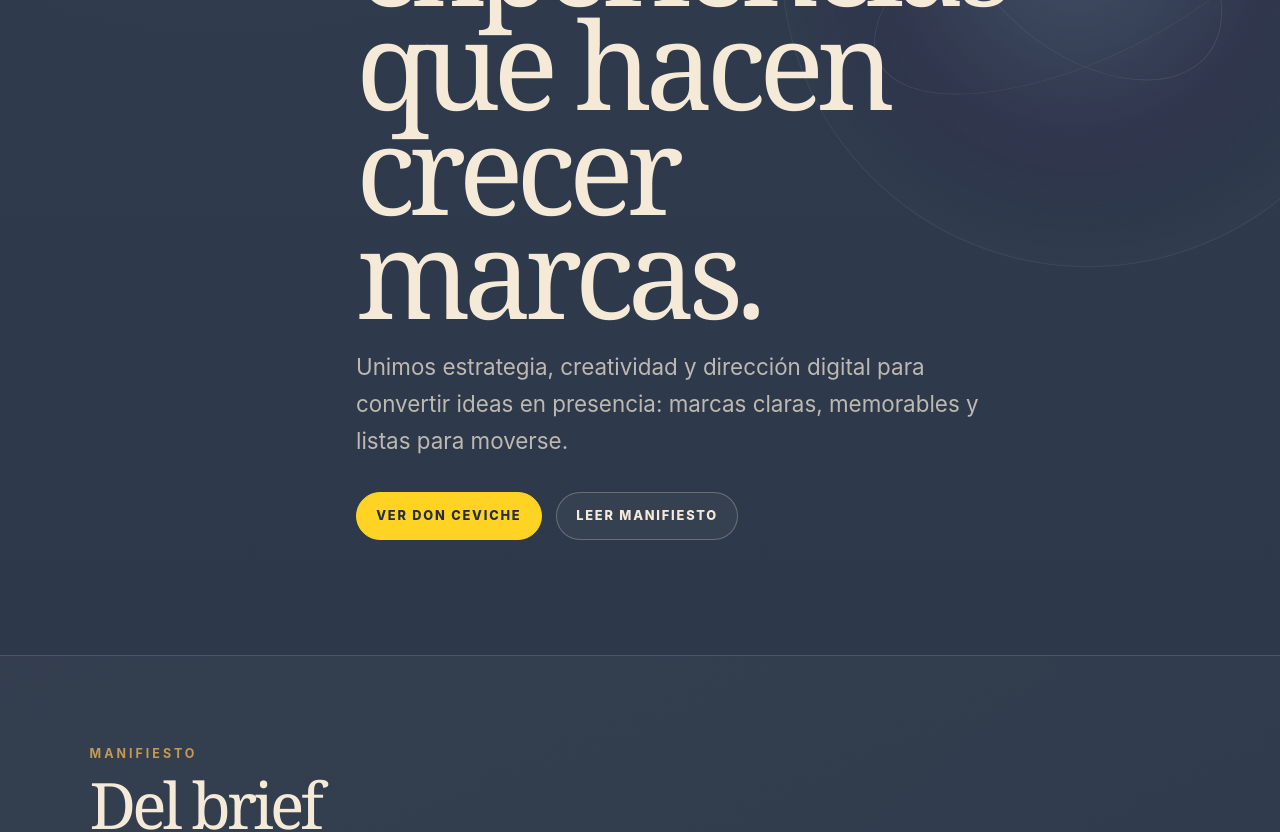
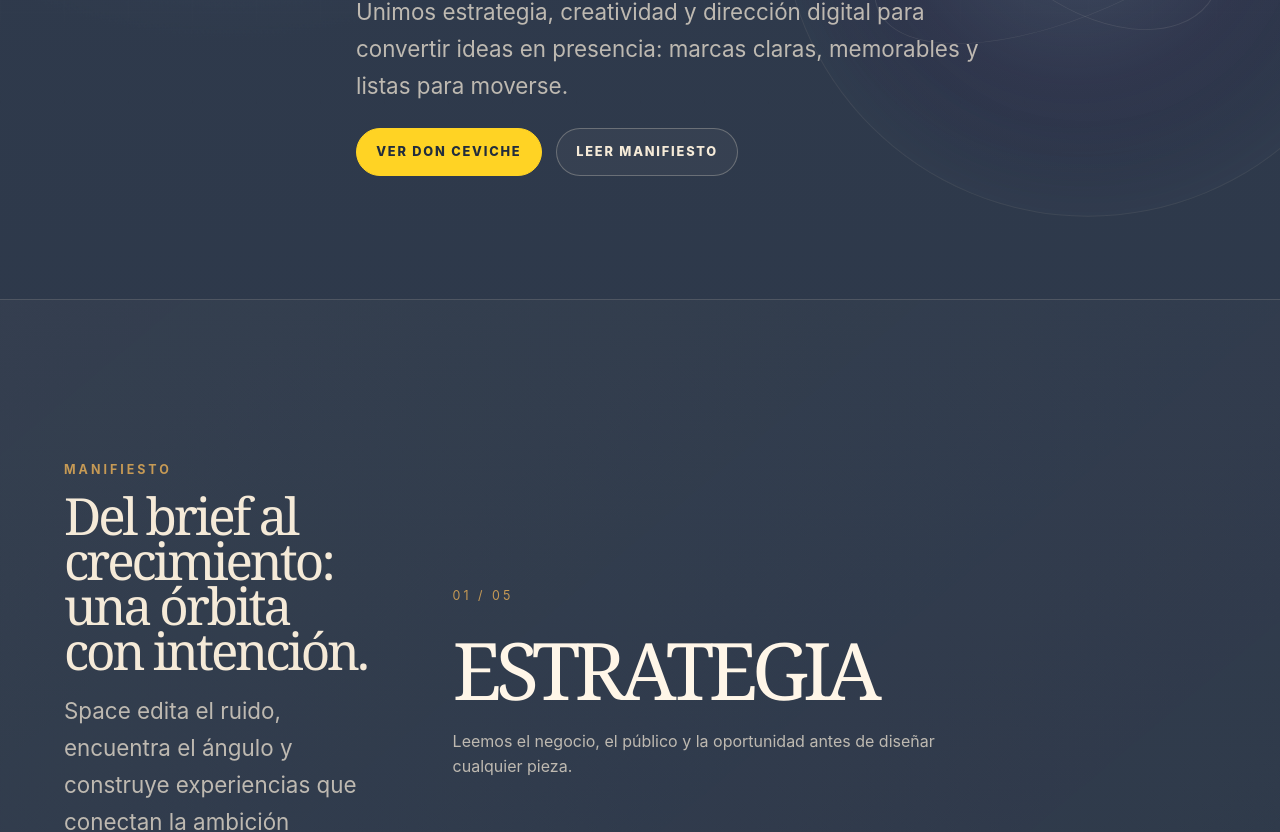
Before and after one commit to risso-patron/space-panama-web, a Next.js app: page / in a window 1280 px wide. Shown: the part 500-1332 px from the top of the page. Built offline with nearby package versions, Linux system fonts and the light colour scheme; no server answers.

Commit message:
fix(web): recover visual slice motion and scale

```diff
--- a/app/globals.css
+++ b/app/globals.css
@@ -33,13 +33,13 @@ main::before {
 .eyebrow { margin: 0 0 1rem; color: var(--gold); font-size: .78rem; font-weight: 700; letter-spacing: .24em; text-transform: uppercase; }
 h1,h2,h3,p { margin-top: 0; }
 h1,h2 { font-family: Georgia,"Times New Roman",serif; font-weight: 500; letter-spacing: -.06em; }
-h1 { max-width: 10ch; margin-bottom: 1.5rem; font-size: clamp(4rem,9.5vw,10rem); line-height: .86; }
+h1 { max-width: 17ch; margin-bottom: 1.1rem; font-size: clamp(3.2rem,6vw,6.4rem); line-height: .92; }
 h2 { max-width: 12ch; margin-bottom: 1.25rem; font-size: clamp(3rem,8vw,7rem); line-height: .88; }
-.hero__content { position: relative; z-index: 1; align-self: center; max-width: 78rem; padding: clamp(1rem,4vw,4rem) 0; }
-.hero__brand { display: inline-flex; align-items: center; margin-bottom: clamp(2rem,5vw,4.5rem); }
-.hero__brand img { width: clamp(7rem,14vw,12rem); height: auto; mix-blend-mode: screen; filter: saturate(.7) brightness(1.9); }
+.hero__content { position: relative; z-index: 1; align-self: center; max-width: 68rem; padding: clamp(.75rem,3vw,3rem) 0; }
+.hero__brand { display: inline-flex; align-items: center; margin-bottom: clamp(1.25rem,3vw,2.6rem); }
+.hero__brand img { width: clamp(6.5rem,11vw,9rem); height: auto; mix-blend-mode: screen; filter: saturate(.7) brightness(1.9); }
 .hero__deck,.manifesto__intro>p:not(.eyebrow),.footer p { max-width: 39rem; color: rgba(245,234,216,.72); font-size: clamp(1.1rem,2vw,1.4rem); line-height: 1.65; }
-.hero__actions { display:flex; flex-wrap:wrap; gap:.9rem; margin-top:2rem; }
+.hero__actions { display:flex; flex-wrap:wrap; gap:.9rem; margin-top:1.4rem; }
 .button { display:inline-flex; align-items:center; min-height:3rem; border:1px solid rgba(245,234,216,.28); border-radius:999px; padding:0 1.2rem; font-size:.8rem; font-weight:800; letter-spacing:.14em; text-transform:uppercase; }
 .button--primary { border-color:var(--lime); color:var(--ink); background:var(--lime); }
 .button--ghost { background:rgba(245,234,216,.04); }
@@ -48,25 +48,27 @@ h2 { max-width: 12ch; margin-bottom: 1.25rem; font-size: clamp(3rem,8vw,7rem); l
 .hero__atmosphere::after { inset:25%; transform:rotate(38deg) scaleY(.62); }
 
 .scene--manifesto { display:block; min-height:100svh; padding:0; background:linear-gradient(140deg,rgba(245,234,216,.035),transparent 55%); }
-.manifesto__stage { position:relative; display:grid; grid-template-columns:minmax(16rem,.55fr) minmax(0,1.45fr); align-items:center; gap:clamp(2rem,8vw,9rem); width:100%; min-height:100svh; padding:clamp(2rem,7vw,7rem); overflow:hidden; }
+.manifesto__stage { position:relative; display:grid; grid-template-columns:minmax(15rem,.58fr) minmax(0,1.42fr); align-items:center; gap:clamp(2rem,6vw,6rem); width:100%; min-height:100svh; padding:clamp(2rem,5vw,5rem); overflow:hidden; }
 .manifesto__intro { position:relative; z-index:1; }
-.manifesto__intro h2 { font-size:clamp(2.5rem,5vw,5rem); }
-.manifesto__sequence { position:relative; display:grid; align-items:center; min-height:min(74vh,48rem); }
+.manifesto__intro h2 { font-size:clamp(2.4rem,4vw,4.2rem); }
+.manifesto__sequence { position:relative; display:grid; align-items:center; min-height:min(66vh,40rem); padding-bottom:2rem; }
 .manifesto-step { width:100%; opacity:1; }
 .scene--manifesto.is-pinned .manifesto-step { grid-area:1/1; }
 .manifesto-step__index { display:block; margin-bottom:clamp(1rem,4vh,3rem); color:var(--gold); font-size:.78rem; letter-spacing:.24em; }
-.manifesto-step h3 { margin:0; color:var(--cream-strong); font-family:Georgia,"Times New Roman",serif; font-size:clamp(4rem,10vw,11rem); font-weight:500; line-height:.82; letter-spacing:-.075em; }
-.manifesto-step p { max-width:34rem; margin:clamp(1.5rem,4vh,3rem) 0 0; color:rgba(245,234,216,.72); font-size:clamp(1rem,1.5vw,1.3rem); line-height:1.6; }
-.manifesto__progress { position:absolute; right:clamp(2rem,7vw,7rem); bottom:clamp(2rem,6vh,5rem); width:min(24rem,34vw); height:2px; background:rgba(245,234,216,.24); }
+.manifesto-step h3 { margin:0; color:var(--cream-strong); font-family:Georgia,"Times New Roman",serif; font-size:clamp(3rem,6.2vw,7rem); font-weight:500; line-height:.88; letter-spacing:-.075em; }
+.manifesto-step p { max-width:31rem; margin:clamp(1rem,3vh,2rem) 0 0; color:rgba(245,234,216,.72); font-size:clamp(.95rem,1.25vw,1.15rem); line-height:1.6; }
+.scene--manifesto:not(.is-pinned) .manifesto-step h3 { font-size:clamp(2rem,4vw,4.2rem); line-height:.98; }
+.manifesto__progress { display:none; position:absolute; right:clamp(2rem,7vw,7rem); bottom:clamp(2rem,6vh,5rem); width:min(24rem,34vw); height:2px; background:rgba(245,234,216,.24); }
+.scene--manifesto.is-pinned .manifesto__progress { display:block; }
 .manifesto__progress-fill { display:block; width:100%; height:100%; background:var(--lime); transform:scaleX(0); transform-origin:left center; }
 .manifesto__progress-label { position:absolute; right:0; bottom:.75rem; color:rgba(245,234,216,.56); font-size:.7rem; letter-spacing:.18em; }
 .scene--work { min-height:auto; }
 .work-story { width:100%; max-width:90rem; margin:auto; }
-.work-story__intro { display:grid; grid-template-columns:1fr minmax(16rem,.8fr); align-items:end; gap:1rem 4vw; margin:0 0 clamp(2rem,7vh,6rem); }
+.work-story__intro { display:grid; grid-template-columns:1fr minmax(16rem,.8fr); align-items:end; gap:1rem 4vw; margin:0 0 clamp(2rem,5vh,4rem); }
 .work-story__intro .eyebrow { grid-column:1/-1; margin:0; }
-.work-story__intro h2 { margin:0; font-size:clamp(4rem,10vw,10rem); }
+.work-story__intro h2 { margin:0; font-size:clamp(3.5rem,7vw,7.2rem); }
 .work-story__lead { max-width:34rem; margin:0 0 .4rem; color:rgba(245,234,216,.72); font-size:clamp(1rem,1.5vw,1.3rem); line-height:1.65; }
-.work-story__scene { position:relative; min-height:min(77vw,48rem); margin-inline:auto; }
+.work-story__scene { position:relative; min-height:min(62vw,39rem); margin-inline:auto; }
 .work-story__main { position:absolute; inset:0 8%; margin:0; overflow:hidden; border-radius:1.5rem; background:linear-gradient(145deg,rgba(64,32,95,.78),rgba(255,211,36,.2)),#092f37; box-shadow:var(--shadow); }
 .work-story__main img,.work-story__video { position:absolute; inset:0; width:100%; height:100%; object-fit:cover; }
 .work-story__video { opacity:.82; filter:saturate(1.1) contrast(1.06); }
@@ -75,7 +77,7 @@ h2 { max-width: 12ch; margin-bottom: 1.25rem; font-size: clamp(3rem,8vw,7rem); l
 .work-story__layer--one { top:5%; right:0; }
 .work-story__layer--two { bottom:5%; left:0; transform:rotate(-3deg); }
 .work-story__caption { position:absolute; right:9%; bottom:1rem; z-index:2; color:var(--cream-strong); font-size:.72rem; letter-spacing:.16em; text-transform:uppercase; text-shadow:0 2px 8px #000; }
-.work-story__outro { display:grid; grid-template-columns:1fr minmax(16rem,.75fr); gap:2rem; align-items:start; margin:clamp(3rem,9vh,8rem) 8% clamp(4rem,12vh,10rem); }
+.work-story__outro { display:grid; grid-template-columns:1fr minmax(16rem,.75fr); gap:2rem; align-items:start; margin:clamp(2rem,6vh,5rem) 8% clamp(3rem,8vh,7rem); }
 .work-story__outro>p { max-width:38rem; color:var(--cream-strong); font:clamp(1.7rem,4vw,3.6rem)/1.1 Georgia,"Times New Roman",serif; letter-spacing:-.04em; }
 .work-story__outro dl { margin:0; }
 .work-story__outro dl div { border-top:1px solid var(--line); padding-top:1rem; }
@@ -87,20 +89,20 @@ h2 { max-width: 12ch; margin-bottom: 1.25rem; font-size: clamp(3rem,8vw,7rem); l
 
 @media (max-width:1100px) {
   .scene--manifesto { min-height:auto; }
-  .manifesto__stage { min-height:0; grid-template-columns:1fr; gap:3rem; }
+  .manifesto__stage { min-height:0; grid-template-columns:1fr; gap:2.5rem; padding:clamp(2rem,6vw,4rem); }
   .manifesto__intro h2 { max-width:15ch; }
   .manifesto__sequence { display:block; min-height:0; }
   .manifesto-step { display:block; margin:0; padding:1.5rem 0 2rem; border-top:1px solid var(--line); }
-  .manifesto-step h3 { font-size:clamp(3rem,9vw,6rem); }
-  .manifesto-step__index { margin-bottom:1.4rem; }
+  .manifesto-step h3 { font-size:clamp(2.5rem,7vw,4.8rem); }
+  .manifesto-step__index { margin-bottom:1rem; }
   .manifesto__progress { display:none; }
-  .work-story__scene { min-height:58vw; }
+  .work-story__scene { min-height:52vw; }
 }
 @media (max-width:900px) {
   .scene,.scene--hero,.footer { grid-template-columns:1fr; }
   .scene__rail { position:static; flex-direction:row; writing-mode:initial; }
-  .scene--hero { min-height:90svh; }
-  h1 { max-width:10ch; font-size:clamp(3.4rem,12vw,7.4rem); }
+  .scene--hero { min-height:88svh; }
+  h1 { max-width:11ch; font-size:clamp(3.2rem,10vw,6.2rem); }
   h2 { font-size:clamp(2.9rem,10vw,5.2rem); }
   .hero__atmosphere { right:-28vw; top:20%; width:78vw; }
   .work-story__intro { grid-template-columns:1fr; }
@@ -113,16 +115,16 @@ h2 { max-width: 12ch; margin-bottom: 1.25rem; font-size: clamp(3rem,8vw,7rem); l
 @media (max-width:560px) {
   .scene { min-height:auto; padding:1.25rem; }
   .scene--hero { min-height:94svh; padding-block:2rem; }
-  .hero__brand img { width:7rem; }
-  h1 { max-width:9ch; font-size:clamp(3.3rem,15vw,5rem); line-height:.9; }
+  .hero__brand img { width:6.5rem; }
+  h1 { max-width:11ch; font-size:clamp(2.9rem,12vw,4.4rem); line-height:.92; }
   .hero__actions,.footer nav { align-items:stretch; flex-direction:column; }
   .button,.footer a { justify-content:center; width:100%; }
   .hero__atmosphere { right:-43vw; top:30%; width:105vw; opacity:.7; }
   .manifesto__stage { padding:3rem 1.25rem 4rem; }
   .manifesto__intro h2 { font-size:clamp(2.5rem,12vw,4rem); }
-  .manifesto-step h3 { font-size:clamp(2.7rem,12vw,4.5rem); overflow-wrap:anywhere; }
-  .work-story__intro h2 { font-size:clamp(3.5rem,17vw,5.5rem); }
-  .work-story__scene { min-height:112vw; }
+  .manifesto-step h3 { font-size:clamp(2.2rem,9vw,3.8rem); overflow-wrap:anywhere; }
+  .work-story__intro h2 { font-size:clamp(3rem,13vw,4.6rem); }
+  .work-story__scene { min-height:94vw; }
   .work-story__main { inset:0 2%; border-radius:1rem; }
   .work-story__layer { border-width:4px; border-radius:.65rem; }
   .work-story__layer img { width:clamp(7rem,36vw,11rem); }
@@ -133,5 +135,9 @@ h2 { max-width: 12ch; margin-bottom: 1.25rem; font-size: clamp(3rem,8vw,7rem); l
 }
 @media (prefers-reduced-motion: reduce) {
   *,*::before,*::after { scroll-behavior:auto!important; animation-duration:.001ms!important; animation-iteration-count:1!important; transition-duration:.001ms!important; }
-  .motion-card,.motion-reveal,.motion-headline,.manifesto-step { opacity:1!important; transform:none!important; }
+  .motion-card,.motion-reveal,.motion-headline { opacity:1!important; transform:none!important; }
+  .scene--manifesto .manifesto-step { opacity:1!important; visibility:visible!important; transform:none!important; }
+  .manifesto-step h3 { font-size:clamp(1.9rem,3.2vw,3.2rem); }
+  .manifesto-step { padding-block:1.1rem 1.4rem; }
+  .manifesto__progress { display:none; }
 }
```
Also changed, not shown: components/visual-slice-motion.tsx (+119 -38 lines).
